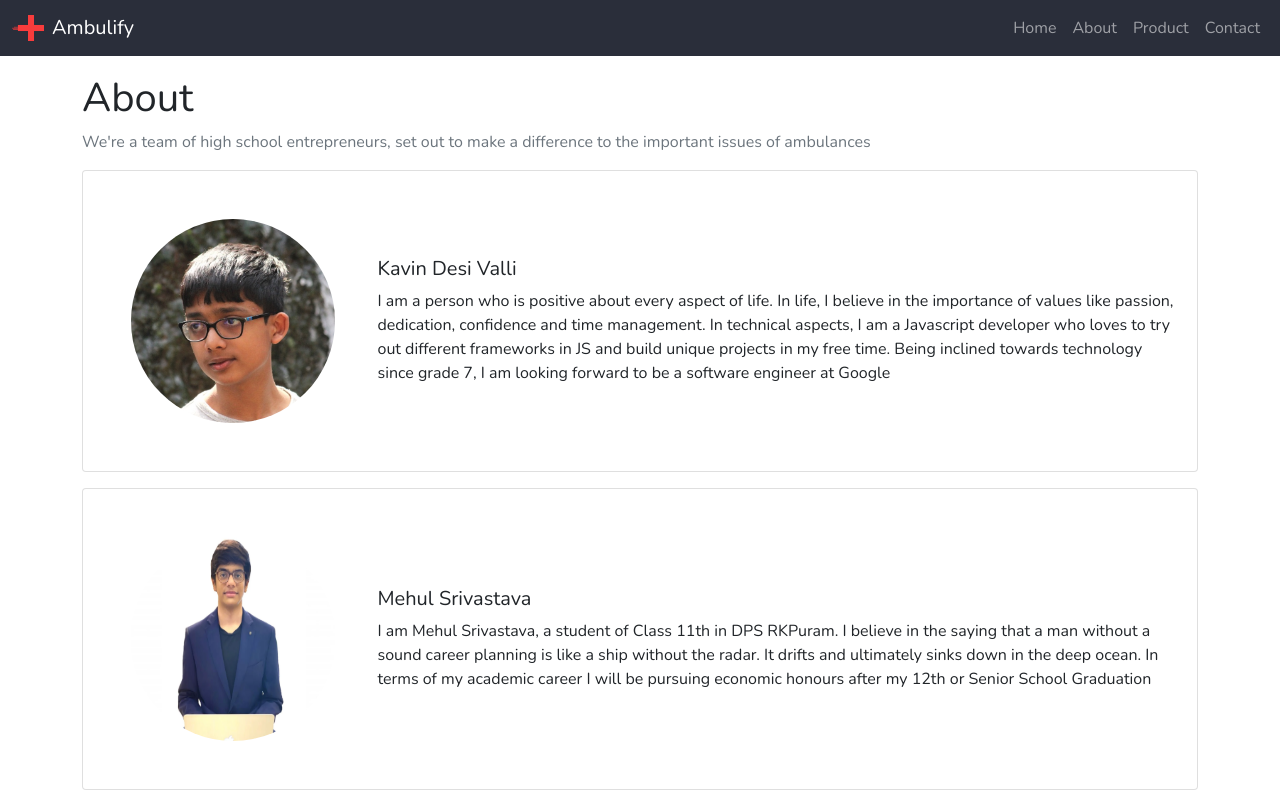
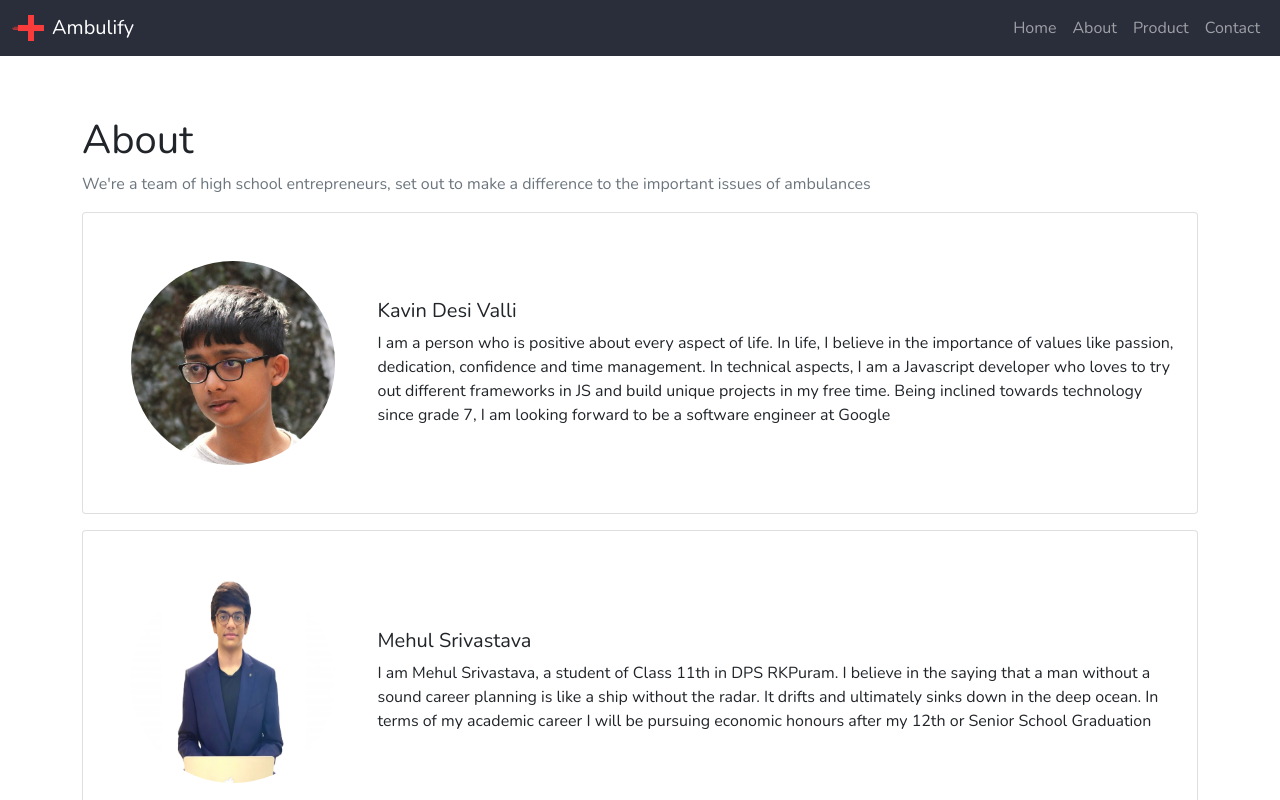
Before and after one commit to kavin25/innovate-trix-2021-static, a Next.js app: page /about in a window 1280 px wide. Shown: the top 800 px of the page. Built offline with nearby package versions, Linux system fonts and the light colour scheme.

Commit message:
feat(design): Increase space between navbar and text to 60px

```diff
--- a/pages/about.js
+++ b/pages/about.js
@@ -2,7 +2,7 @@ import Team from "../components/about/Team";
 
 export default function About() {
   return (
-    <main style={{ marginTop: "calc(56px + 18px)" }}>
+    <main style={{ marginTop: "calc(56px + 60px)" }}>
       <Team />
     </main>
   );
--- a/pages/contact.js
+++ b/pages/contact.js
@@ -3,7 +3,7 @@ function Contact() {
     <main
       style={{
         minHeight: "calc(100vh - 200px)",
-        marginTop: "calc(56px + 18px)",
+        marginTop: "calc(56px + 60px)",
       }}
       className="container"
     >
--- a/pages/product.js
+++ b/pages/product.js
@@ -5,7 +5,7 @@ import Vision from "../components/product/Vision";
 
 export default function Product() {
   return (
-    <main className="container" style={{ marginTop: "calc(56px + 18px)" }}>
+    <main className="container" style={{ marginTop: "calc(56px + 60px)" }}>
       <h1 className="mb-4">Product</h1>
       <Vision />
       <BusinessPlan />
```
